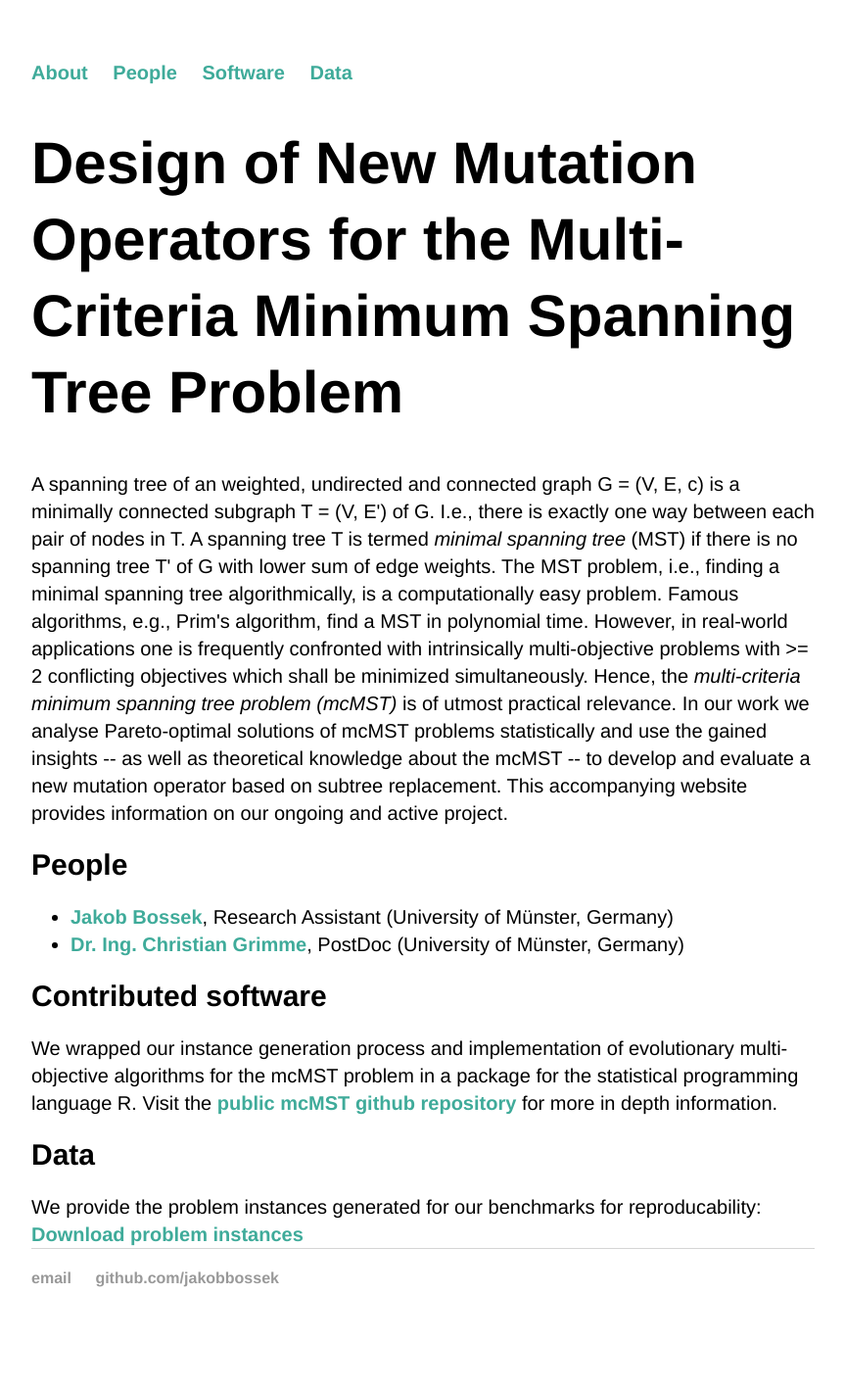
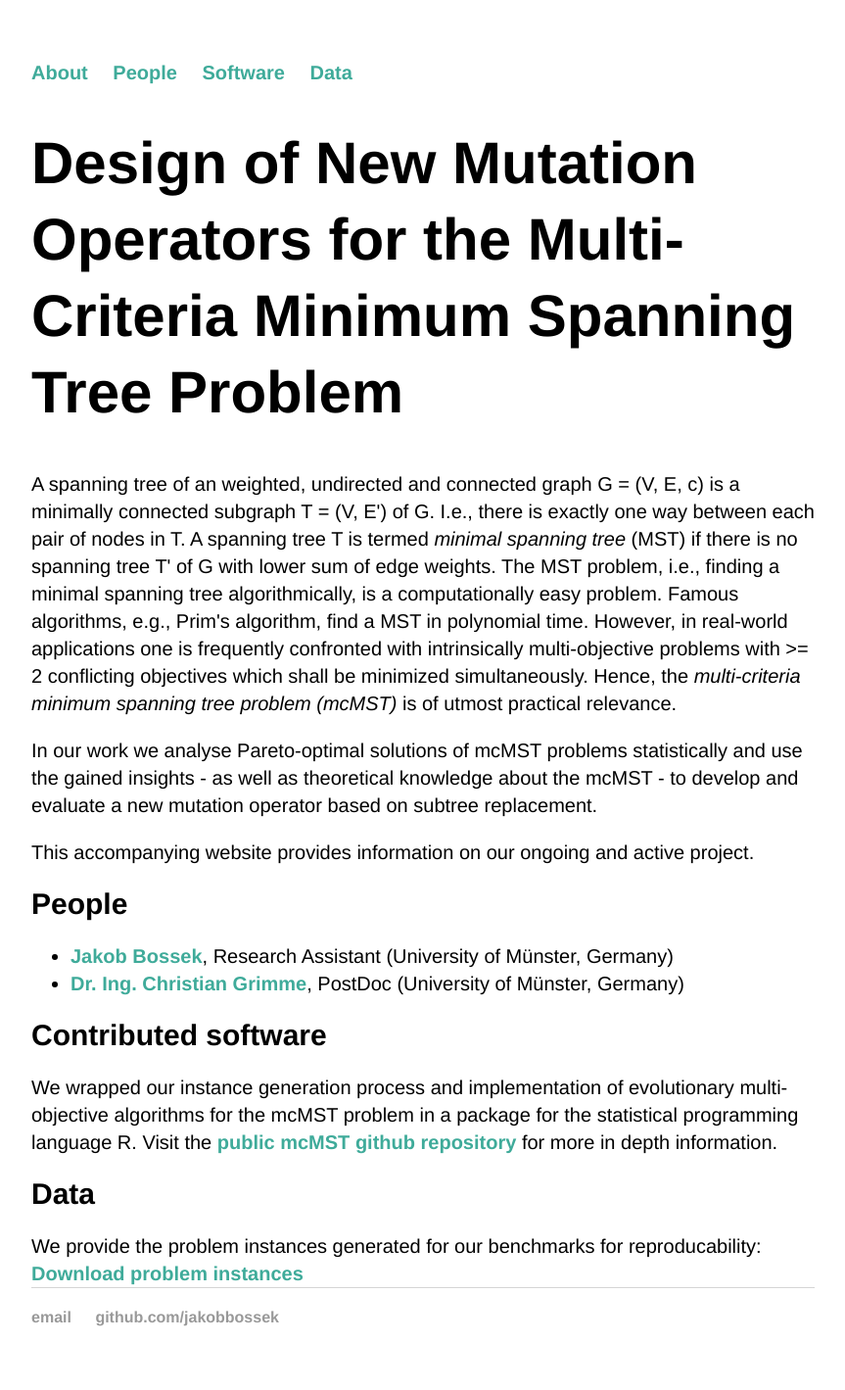
Before and after one commit to jakobbossek/mcMSTproject, a Jekyll site: the page built from index.html, in a window 1280 px wide. Shown: the whole page at 98% size, without its empty margins (208-1071 px from the left). Built offline with Jekyll 4.4.1, drawn with Linux system fonts in a browser that asks for light colours; before the commit the page ends 1379 px from its top, so only the background shows below that.

Commit message:
fix typos

```diff
--- a/index.html
+++ b/index.html
@@ -5,11 +5,11 @@ title: Design of New Mutation Operators for the Multi-Criteria Minimum Spanning
 
 <h1 id="home">Design of New Mutation Operators for the Multi-Criteria Minimum Spanning Tree Problem</h1>
 
-<p>A spanning tree of an weighted, undirected and connected graph G = (V, E, c) is a minimally connected subgraph T = (V, E') of G. I.e., there is exactly one way between each pair of nodes in T. A spanning tree T is termed <em>minimal spanning tree</em> (MST) if there is no spanning tree T' of G with lower sum of edge weights. The MST problem, i.e., finding a minimal spanning tree algorithmically, is a computationally easy problem. Famous algorithms, e.g., Prim's algorithm, find a MST in polynomial time. However, in real-world applications one is frequently confronted with intrinsically multi-objective problems with >= 2 conflicting objectives which shall be minimized simultaneously. Hence, the <em>multi-criteria minimum spanning tree problem (mcMST)</em> is of utmost practical relevance.
+<p>A spanning tree of an weighted, undirected and connected graph G = (V, E, c) is a minimally connected subgraph T = (V, E') of G. I.e., there is exactly one way between each pair of nodes in T. A spanning tree T is termed <em>minimal spanning tree</em> (MST) if there is no spanning tree T' of G with lower sum of edge weights. The MST problem, i.e., finding a minimal spanning tree algorithmically, is a computationally easy problem. Famous algorithms, e.g., Prim's algorithm, find a MST in polynomial time. However, in real-world applications one is frequently confronted with intrinsically multi-objective problems with >= 2 conflicting objectives which shall be minimized simultaneously. Hence, the <em>multi-criteria minimum spanning tree problem (mcMST)</em> is of utmost practical relevance.</p>
 
-In our work we analyse Pareto-optimal solutions of mcMST problems statistically and use the gained insights -- as well as theoretical knowledge about the mcMST -- to develop and evaluate a new mutation operator based on subtree replacement.
+<p>In our work we analyse Pareto-optimal solutions of mcMST problems statistically and use the gained insights - as well as theoretical knowledge about the mcMST - to develop and evaluate a new mutation operator based on subtree replacement.</p>
 
-This accompanying website provides information on our ongoing and active project.
+<p>This accompanying website provides information on our ongoing and active project.</p>
 
 <h2 id="people">People</h2>
 
```
